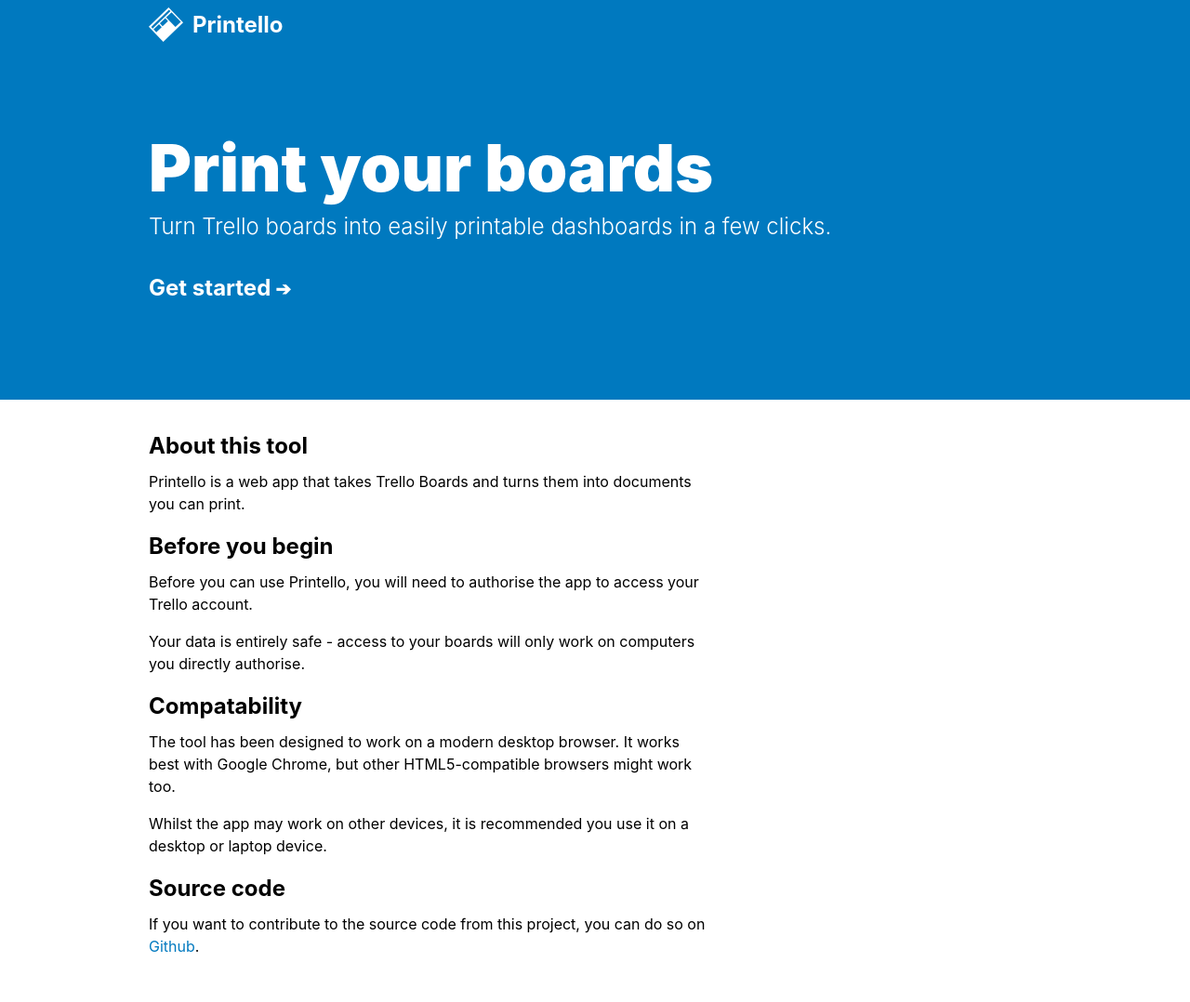
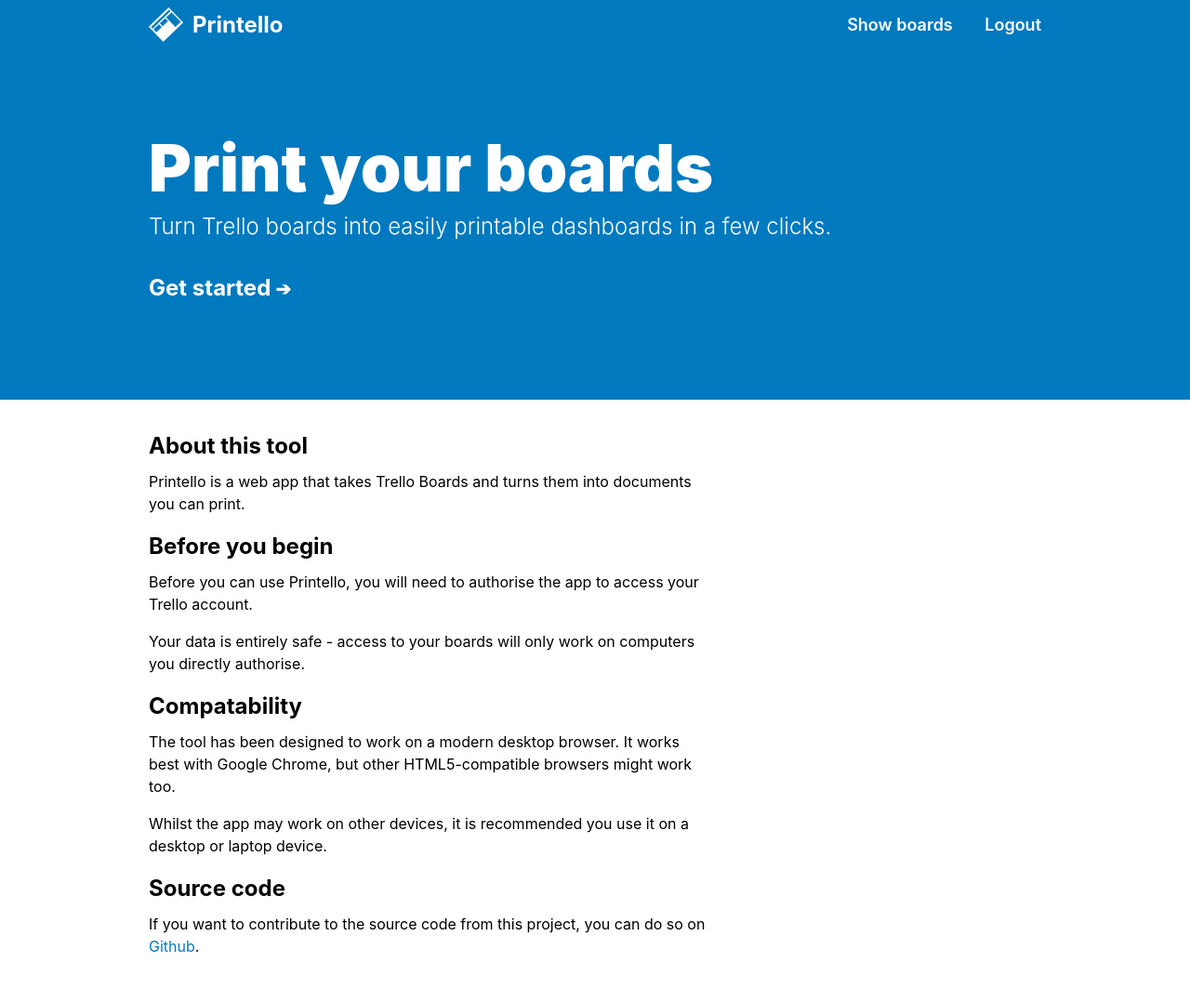
Before and after one commit to johnpeart/printrello, a Jekyll site: the page built from index.html, in a window 1280 px wide. Shown: the whole page at 93% size. Built offline with Jekyll 4.4.1, drawn with Linux system fonts in a browser that asks for light colours.

Commit message:
Add header nav

```diff
--- a/_includes/global/header.html
+++ b/_includes/global/header.html
@@ -2,7 +2,7 @@
 
 	<div class="container">
 
-		<div {% if page.layout == "app" %}id="disconnect"{% endif %} class="header-logo">
+		<div class="header-logo">
 	        <a href="{{ site.url | append: site.baseurl }}" title="Go to home page" id="logo" class="content">
 	            <picture>
 					<source srcset="{{ site.logo-header-svg | prepend: site.image-path | prepend: site.asset-path | prepend: site.baseurl | prepend: site.url }}" type="image/svg+xml">
@@ -12,8 +12,11 @@
 	        </a>
 	    </div>
 
-	    <div class="header-meta">
-		    <h1 id="board-name"> </h1>
+	    <div class="header-options">
+		    <ul>
+			   <li id="restart" title="Show all Trello boards">Show boards</li>
+			   <li id="disconnect" title="Disconnect Trello from Printello and log out">Logout</li>
+		    </ul>
 	    </div>
 
 	</div>
```
